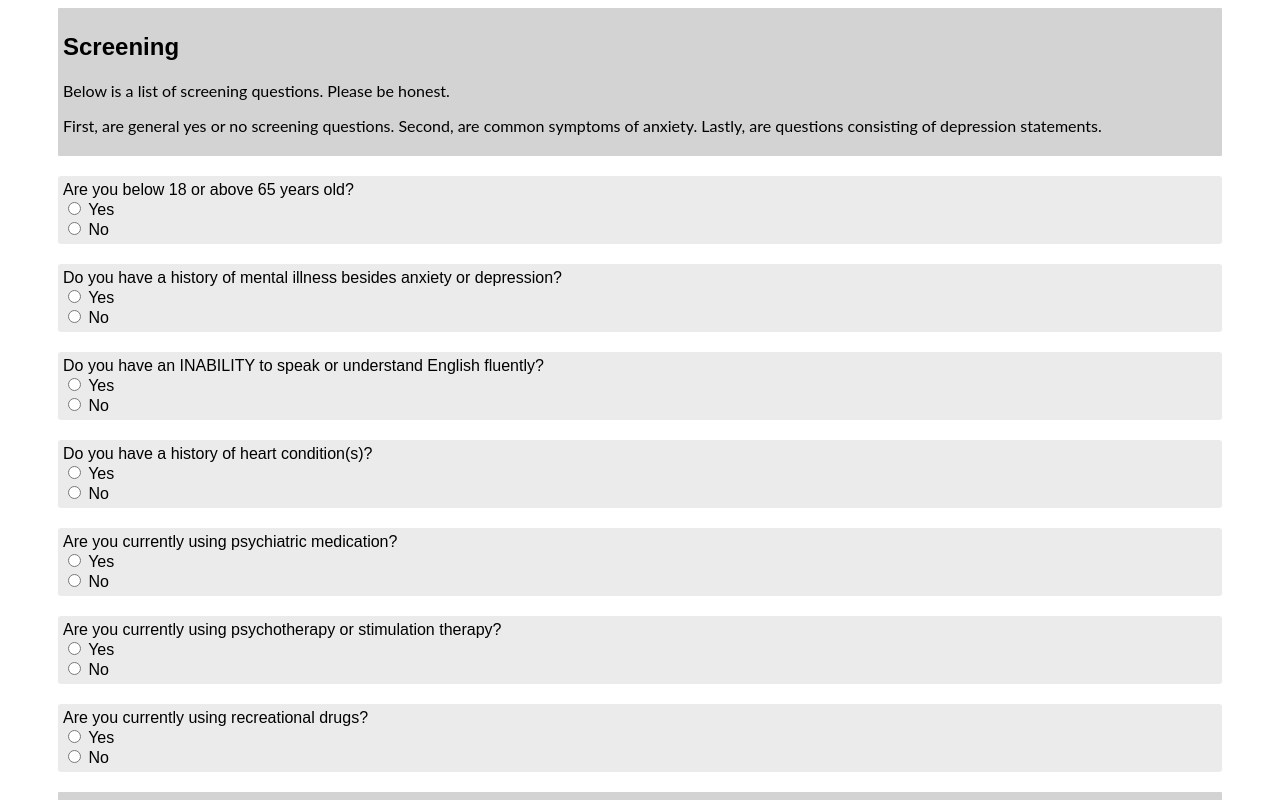
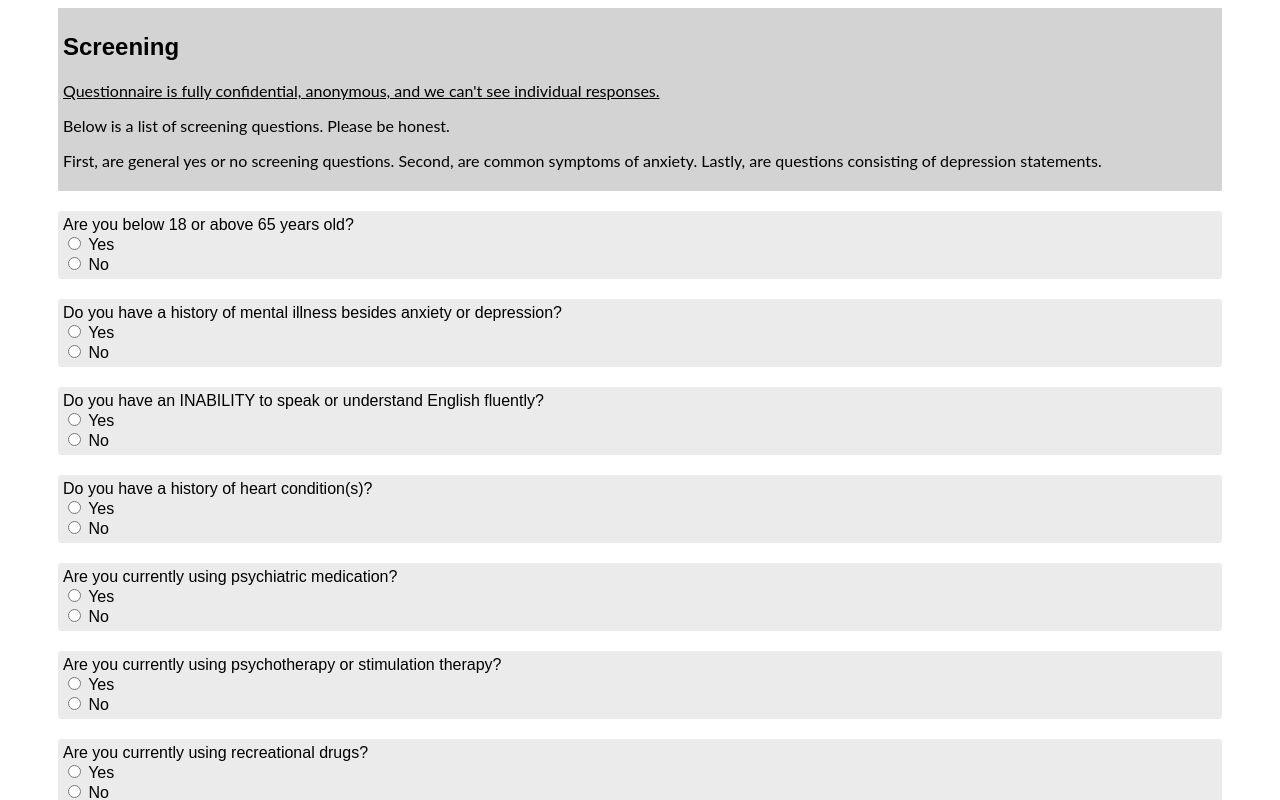
Before and after one commit to iamalx/angular-ivy-uakspq, an Angular app: page / in a window 1280 px wide. Shown: the top 800 px of the page. Built offline with nearby package versions, Linux system fonts and the light colour scheme.

Commit message:
anonymous

```diff
--- a/src/app/app.component.html
+++ b/src/app/app.component.html
@@ -6,7 +6,9 @@
 
       <div class="card info-card col-md-6">
         <h2>Screening</h2>
-
+        <P><u>
+            Questionnaire is fully confidential, anonymous, and we can't see individual responses.
+        </u></P>
         <P>Below is a list of screening questions. Please be honest.</P>
         <p>
           First, are general yes or no screening questions.
```
